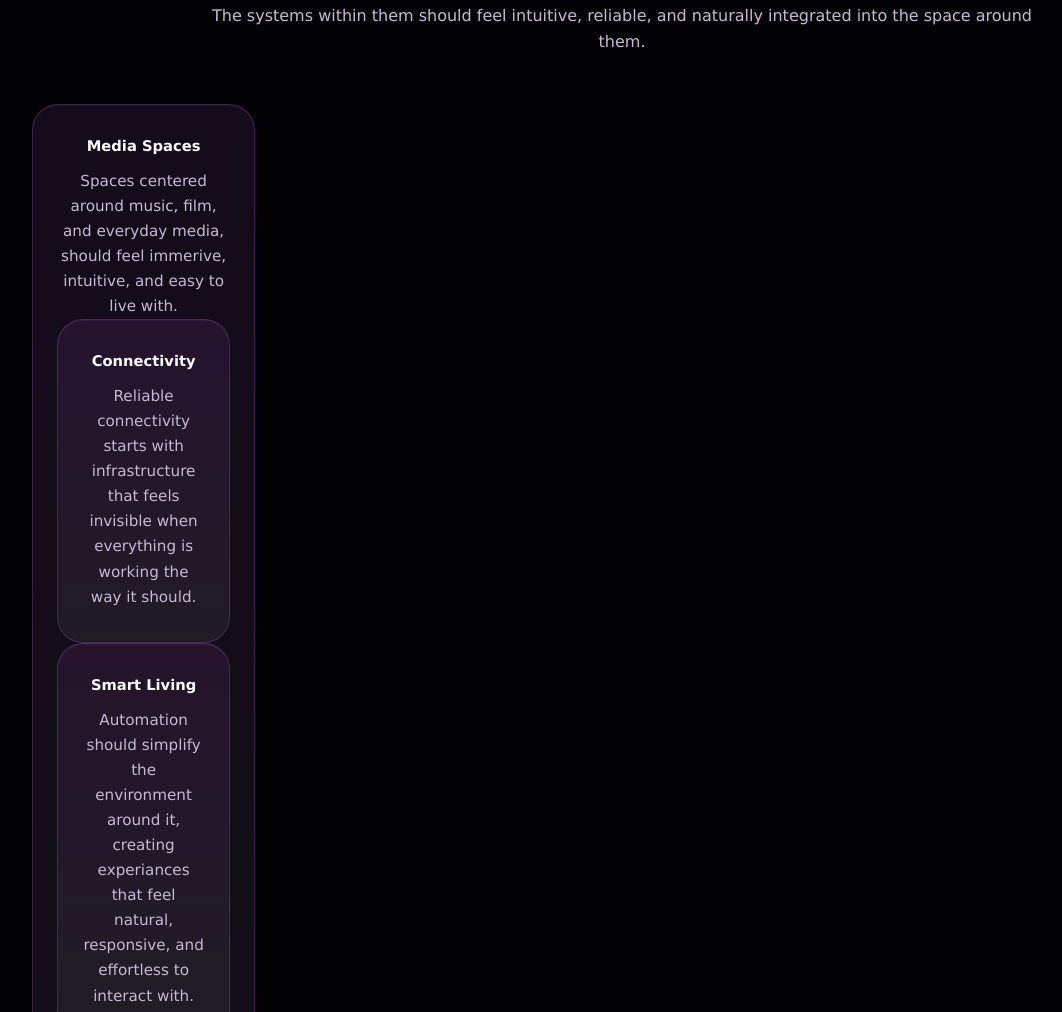
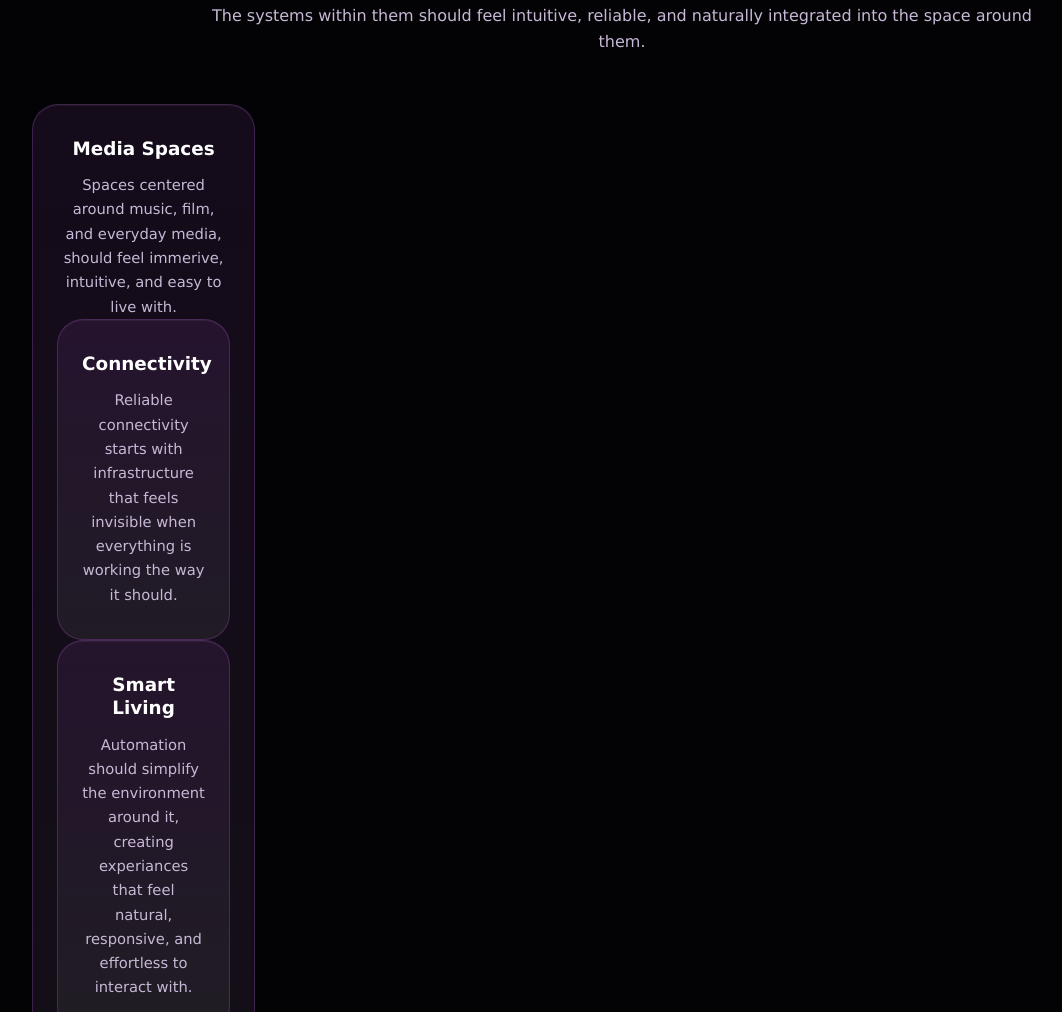
Before and after one commit to HarmonicSteve/HarmonicSpace-Website, a plain HTML site: page index.html in a window 1280 px wide. Shown: the part 1127-2139 px from the top of the page, without its empty margins (18-1080 px from the left). Drawn offline with Linux system fonts and the light colour scheme.

Commit message:
Update style.css
Fix services grid width

```diff
--- a/style.css
+++ b/style.css
@@ -215,6 +215,11 @@ h2 {
   grid-template-columns: repeat(5, minmax(0, 1fr));
   gap: 1rem;
   margin-top: 2.5rem;
+  width: 100%;
+}
+
+#services .section-inner {
+  width: min(100%, 1180px);
 }
 
 .service-card {
@@ -229,14 +234,14 @@ h2 {
 
 .service-card h3 {
   color: white;
-  font-size: 0.92rem;
+  font-size: 1.15rem;
   line-height: 1.25;
   margin-bottom: 0.85rem;
 }
 
 .service-card p {
   color: var(--muted);
-  font-size: 0.95rem;
+  font-size: 0.92rem;
 }
 
 .philosophy-section {
```
